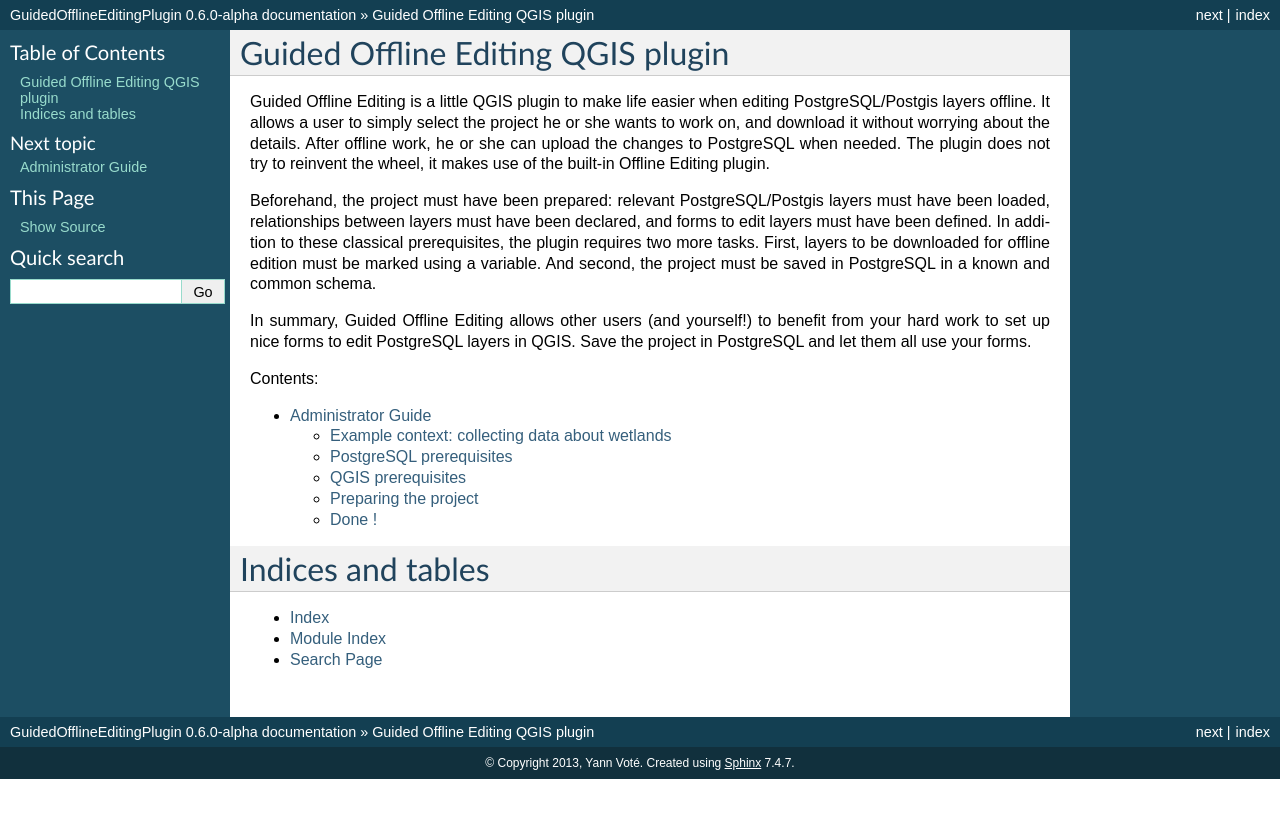
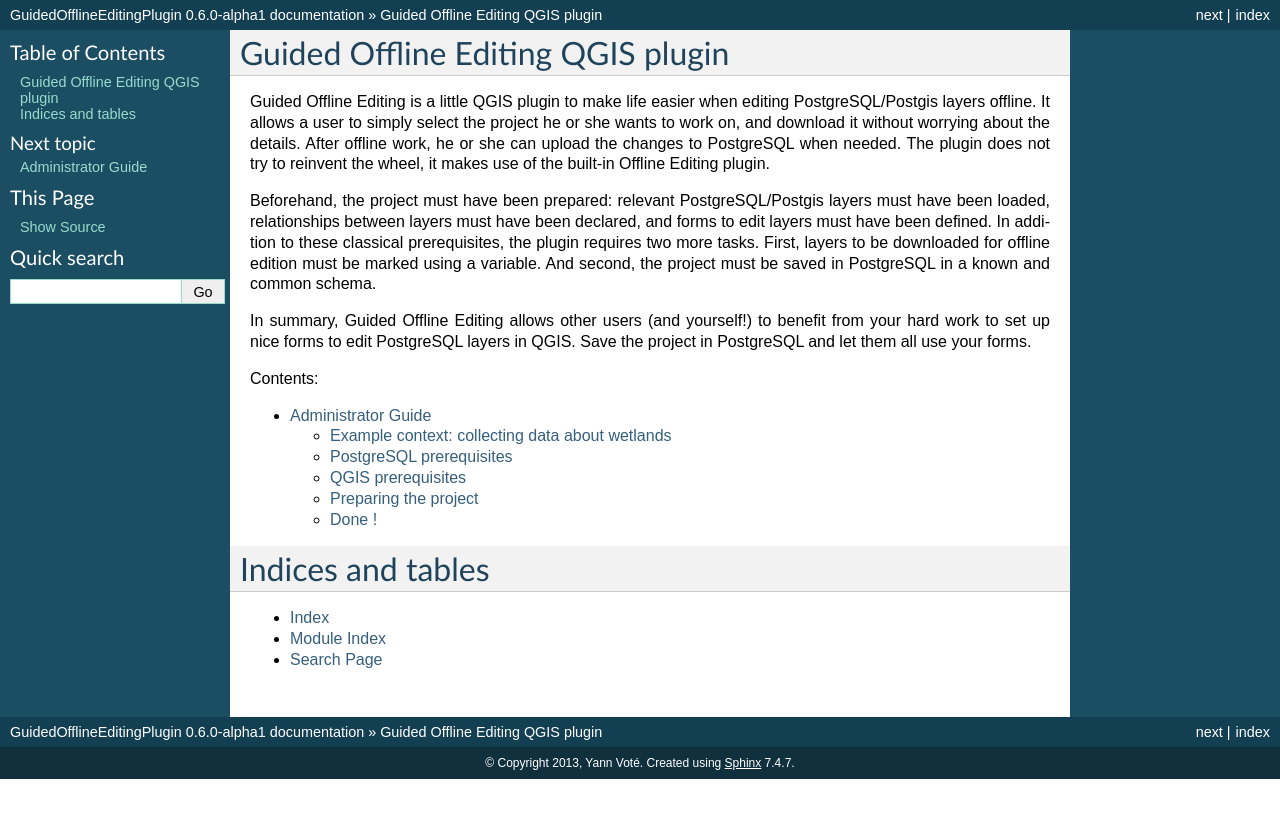
Before and after one commit to ygversil/qgis-guided-offline-editing, a Sphinx documentation site: the page built from help/source/index.rst, in a window 1280 px wide. Shown: the top 818 px of the page. Built offline with Sphinx 7.4.7, drawn with Linux system fonts in a browser that asks for light colours; formulas are drawn with MathJax 3.

Commit message:
Bump version: 0.6.0-alpha → 0.6.0-alpha1

```diff
--- a/help/source/conf.py
+++ b/help/source/conf.py
@@ -47,9 +47,9 @@
 # built documents.
 #
 # The short X.Y version.
-version = '0.6.0-alpha'
+version = '0.6.0-alpha1'
 # The full version, including alpha/beta/rc tags.
-release = '0.6.0-alpha'
+release = '0.6.0-alpha1'
 
 # The language for content autogenerated by Sphinx. Refer to documentation
 # for a list of supported languages.
--- a/metadata.txt
+++ b/metadata.txt
@@ -10,7 +10,7 @@
 name=Guided Offline Editing
 qgisMinimumVersion=3.10
 description=Extend the built-in Offline Editing plugin providing automated processes
-version=0.6.0-alpha
+version=0.6.0-alpha1
 author=Yann Voté
 email=ygversil@lilo.org
 
```
Also changed, not shown: .bumpversion.cfg.
